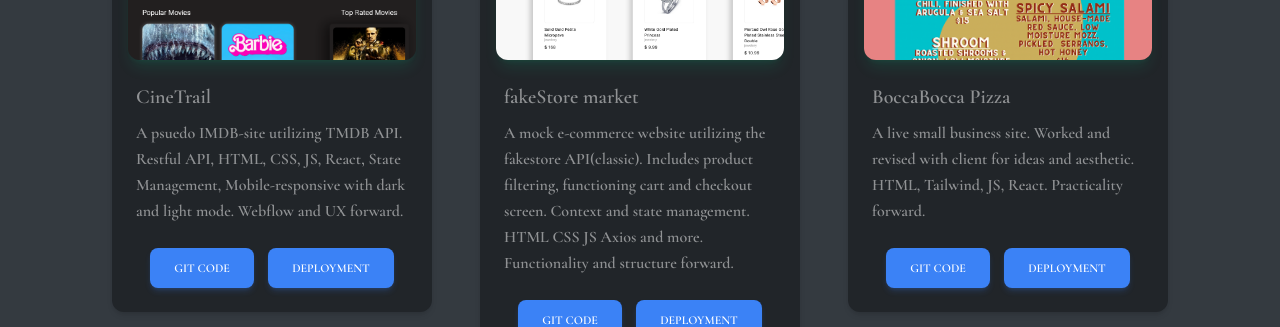
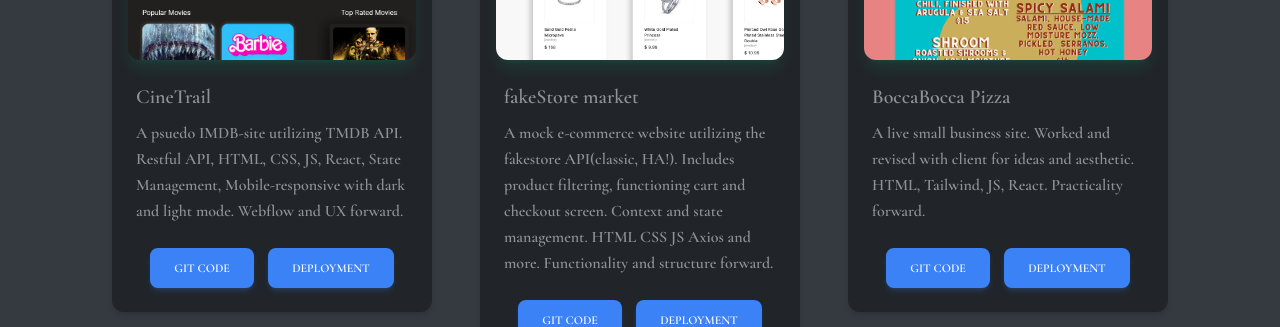
Before and after one commit to albertdang8/portfolio, a React (Vite) app in the folder code/: page / in a window 1280 px wide. Shown: the part 1260-1587 px from the top of the page. Built offline with nearby package versions, Linux system fonts and the light colour scheme; a web font is replaced by a local one.

Commit message:
hrefs for fakestore are in, updating for the deployment

```diff
--- a/code/src/sections/Portfolio.jsx
+++ b/code/src/sections/Portfolio.jsx
@@ -78,7 +78,7 @@ const Portfolio = () => {
               fakeStore market
             </h5>
             <p className=" text text-base font-light leading-relaxed text-inherit antialiased">
-              A mock e-commerce website utilizing the fakestore API(classic).
+              A mock e-commerce website utilizing the fakestore API(classic, HA!).
               Includes product filtering, functioning cart and checkout screen.
               Context and state management. HTML CSS JS Axios and more.
               Functionality and structure forward.
@@ -86,7 +86,7 @@ const Portfolio = () => {
           </div>
           <div className="p-6 pt-0 flex justify-evenly">
             <a
-              href="#"
+              href="https://github.com/albertdang8/fakeStore/tree/main/code"
               target="_blank"
               rel="noopener noreferrer"
               className="select-none rounded-lg bg-blue-500 py-3 px-6 text-center align-middle text text-xs font-bold uppercase text-white shadow-md shadow-blue-500/20 transition-all hover:shadow-lg hover:shadow-blue-500/40 focus:opacity-[0.85] focus:shadow-none active:opacity-[0.85] active:shadow-none disabled:pointer-events-none disabled:opacity-50 disabled:shadow-none"
@@ -94,7 +94,7 @@ const Portfolio = () => {
               Git Code
             </a>
             <a
-              href="#"
+              href="https://fak3st0re.netlify.app"
               target="_blank"
               rel="noopener noreferrer"
               className="select-none rounded-lg bg-blue-500 py-3 px-6 text-center align-middle text text-xs font-bold uppercase text-white shadow-md shadow-blue-500/20 transition-all hover:shadow-lg hover:shadow-blue-500/40 focus:opacity-[0.85] focus:shadow-none active:opacity-[0.85] active:shadow-none disabled:pointer-events-none disabled:opacity-50 disabled:shadow-none"
```
